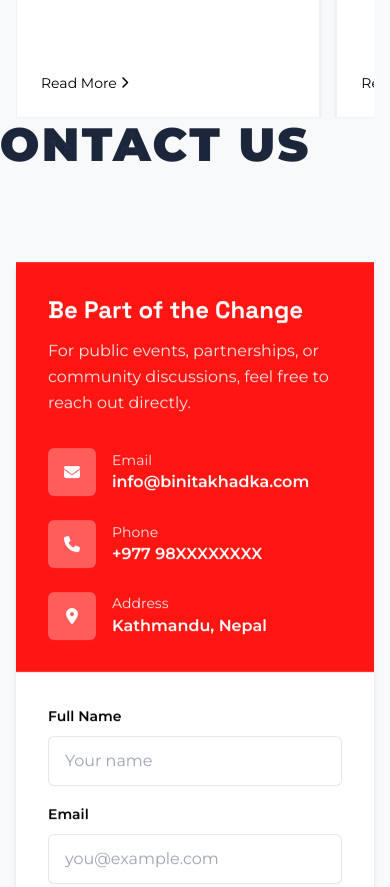
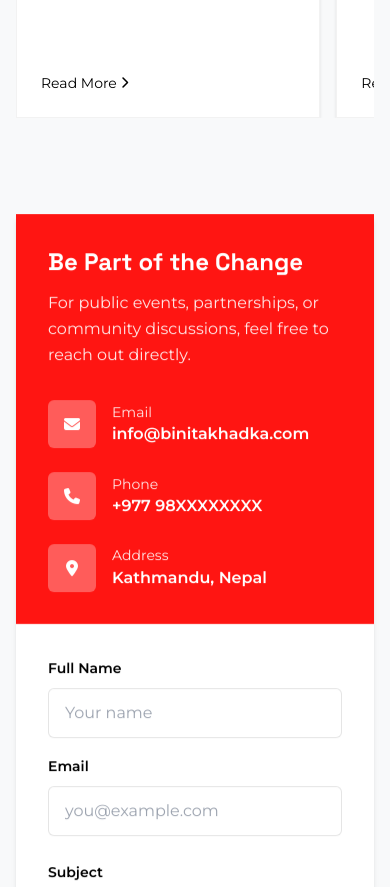
Before and after one commit to parajulisanket/binita-khadka-portfolio, a plain HTML site: page index.html in a window 390 px wide. Shown: the part 5394-6281 px from the top of the page. Drawn offline with nearby package versions, Linux system fonts and the light colour scheme.

Commit message:
contact us in landing page

```diff
--- a/index.html
+++ b/index.html
@@ -797,12 +797,13 @@
     </section>
 
     <!-- CONTACT SECTION -->
-    <section class="relative pt-24 pb-12 bg-[var(--primary)]">
+    <section class="relative py-12 md:pt-24 md:pb-12 bg-[var(--primary)]">
       <div
-        class="absolute -top-14 -left-9 select-none text-[12vw] font-black uppercase tracking-wider text-[var(--secondary)] [-webkit-text-stroke:1px_rgba(255,255,255,0.05)] pointer-events-none z-0"
+        class="absolute -top-14 -left-9 select-none text-[12vw] font-black uppercase tracking-wider text-transparent [-webkit-text-stroke:1px_rgba(255,255,255,0.05)] pointer-events-none z-0 hidden md:block"
       >
         Contact us
       </div>
+
       <div class="px-4 md:px-6 max-w-7xl mx-auto reveal reveal-down delay-md">
         <div class="grid grid-cols-1 lg:grid-cols-12 overflow-hidden shadow-md">
           <!-- LEFT SIDE  -->
```
